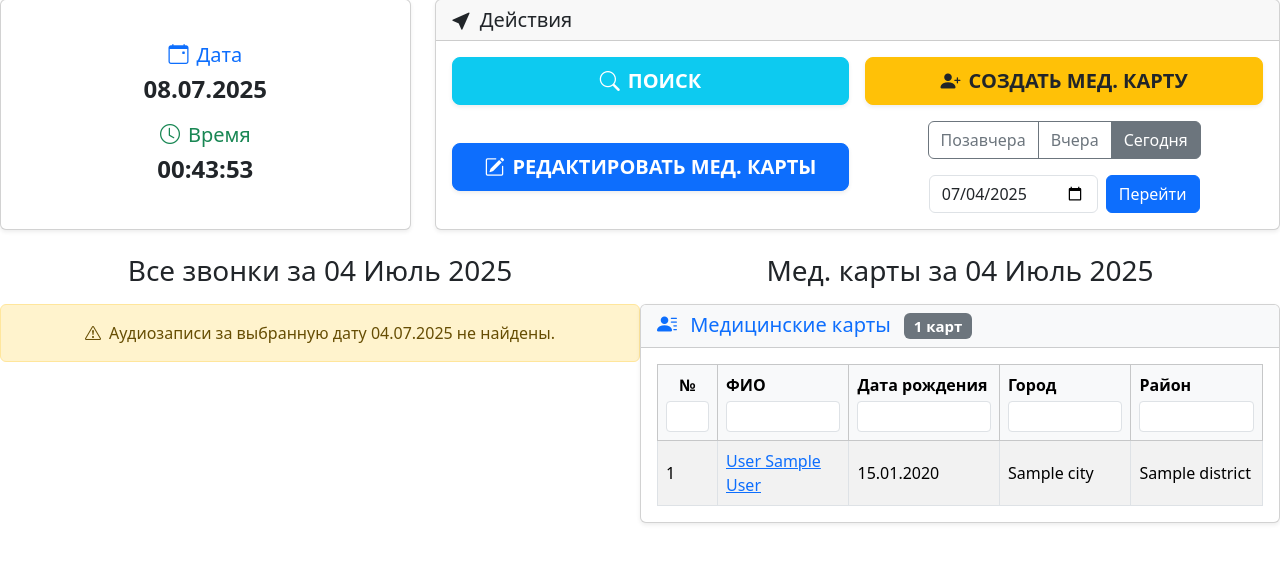
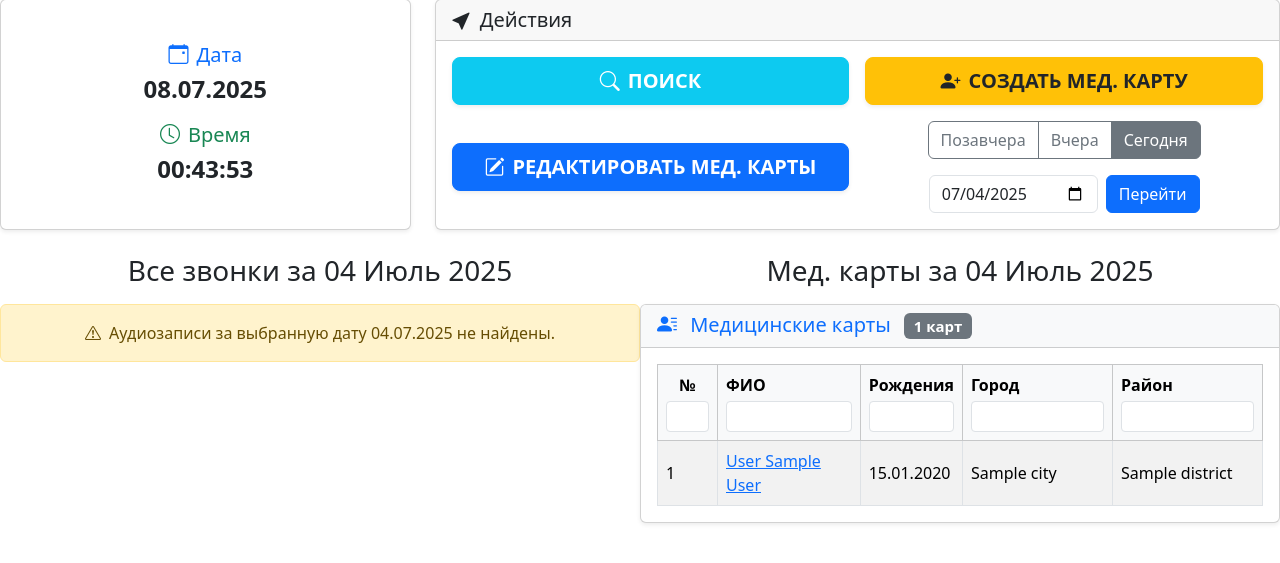
Before and after one commit to gopheruz/mdecrm, a Django app: page / in a window 1280 px wide. Shown: the part 81-644 px from the top of the page. Run offline with Django 5.2, Linux system fonts and the light colour scheme; a user stored in the database is signed in; tables that the repository leaves empty hold one stand-in row (values such as "Sample post"); some libraries are stand-ins or nearby versions.

Commit message:
medcard filter pixelcraft

```diff
--- a/med_app/templates/med_app/index.html
+++ b/med_app/templates/med_app/index.html
@@ -165,7 +165,7 @@
                                         <input type="text" id="filter-fio" class="form-control form-control-sm mt-1 filter-input" placeholder="">
                                     </th>
                                     <th scope="col">
-                                        Дата рождения
+                                        Pождения
                                         <input type="text" id="filter-birth-date" class="form-control form-control-sm mt-1 filter-input" placeholder="">
                                     </th>
                                     <th scope="col">
@@ -182,13 +182,13 @@
                                 {% for med_card in med_cards %}
                                 <tr>
                                     <td>{{ forloop.counter }}</td>
-                                    <td>
+                                    <td >
                                         <a href="{% url 'med_card_profile_url' med_card.id %}">
                                             {{ med_card.last_name }} {{ med_card.first_name }} {{ med_card.surname }}
                                         </td>
-                                    <td>{{ med_card.birth_date|date:"d.m.Y" }}</td>
-                                    <td>{{ med_card.city.name|default:"-" }}</td>
-                                    <td>{{ med_card.district.name|default:"-" }}</td>
+                                    <td style="width: 100px;">{{ med_card.birth_date|date:"d.m.Y" }}</td>
+                                    <td style="width: 150px;">{{ med_card.city.name|default:"-" }}</td>
+                                    <td style="width: 150px;">{{ med_card.district.name|default:"-" }}</td>
                                 </tr>
                                 {% empty %}
                                 <tr>
```
